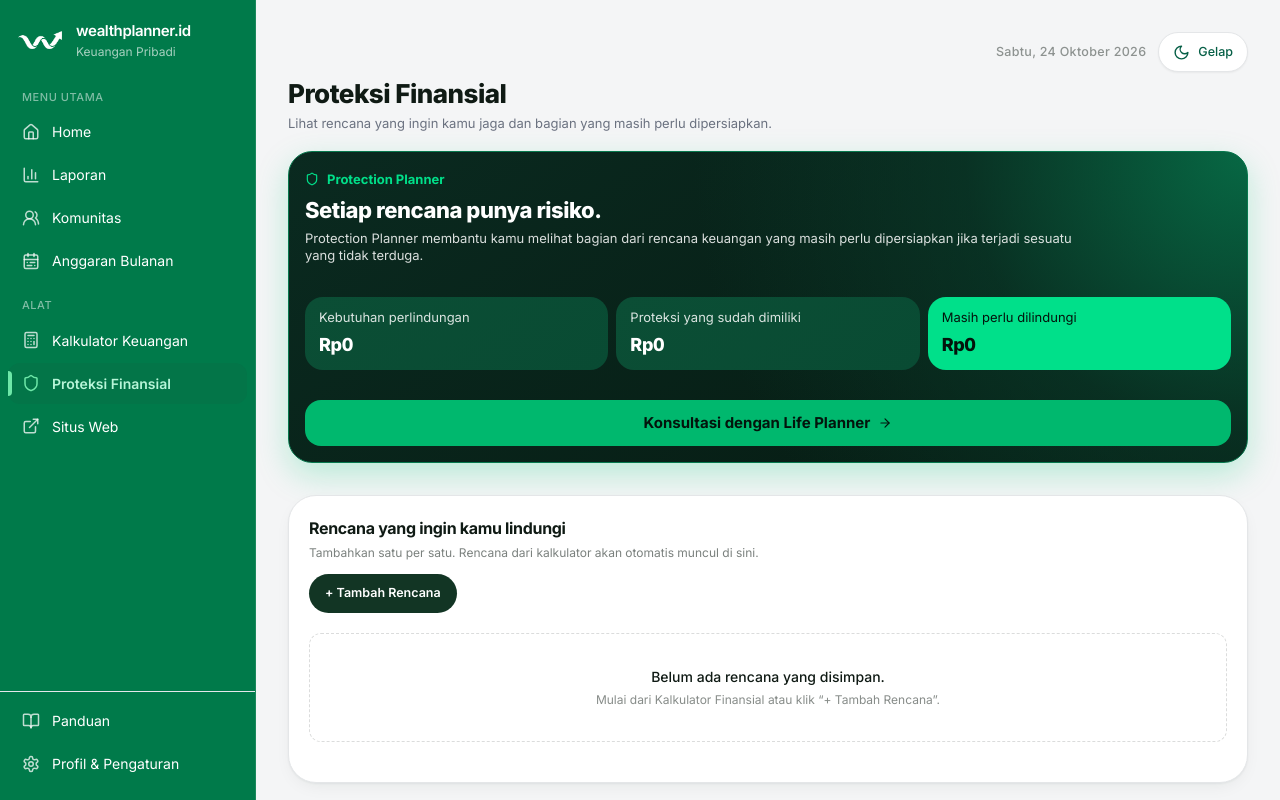
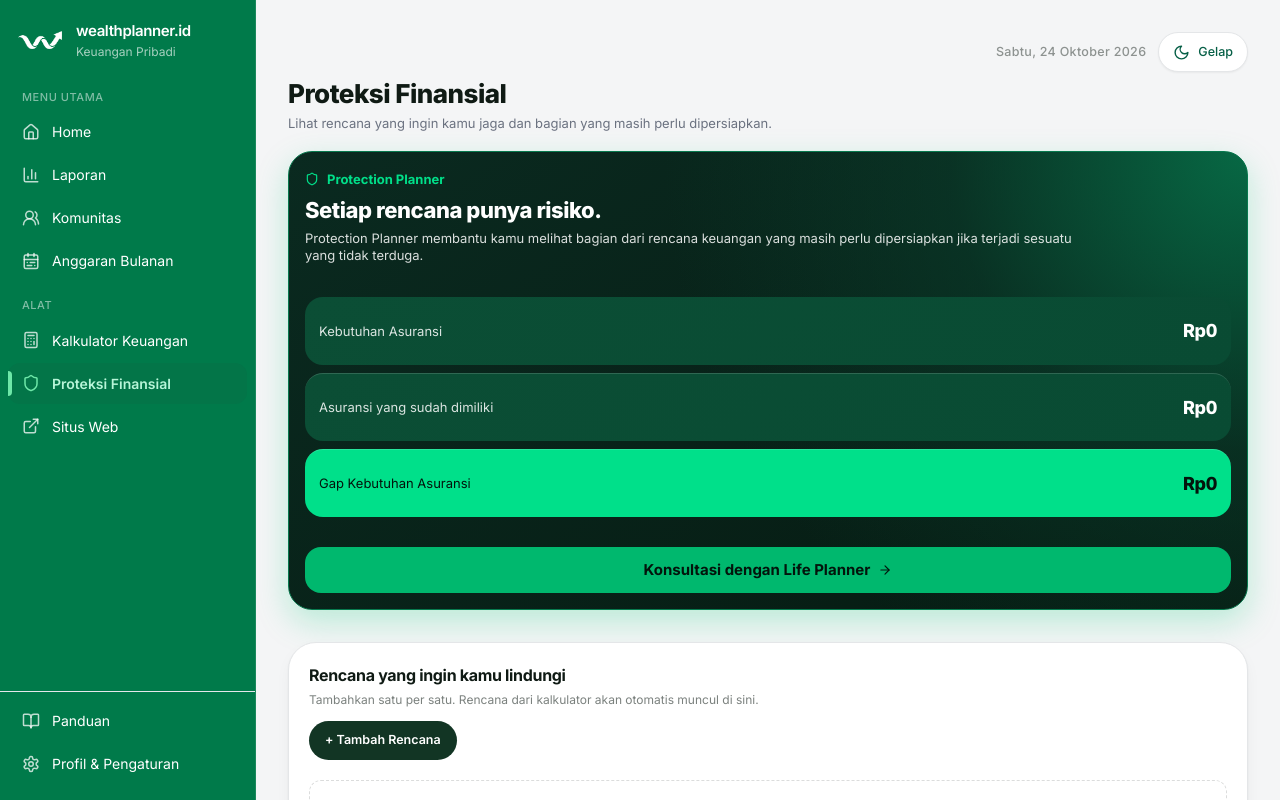
Before and after one commit to jasminework2023/personal-wealthplanner, a React (Vite) app: page /dashboard/protection in a window 1280 px wide. Shown: the top 800 px of the page. Built offline with nearby package versions, Linux system fonts and the light colour scheme; the HTML template or start-up script is replaced by a standard one.

Commit message:
Stack main protection summary stats vertically

```diff
--- a/src/pages/FinancialProtection.tsx
+++ b/src/pages/FinancialProtection.tsx
@@ -130,7 +130,7 @@ export function FinancialProtection() {
     <Card className="protection-hero overflow-hidden !border !border-[#07794E] !p-4">
       <div className="flex flex-col gap-5">
         <div><div className="mb-0 inline-flex items-center gap-2 rounded-full bg-transparent px-0 py-0 text-[13px] font-bold text-[#00E08A]"><Shield size={14}/> Protection Planner</div><h2 className="protection-hero-title mt-[6px] text-[22px] font-extrabold leading-[1.15] tracking-[-0.02em] text-white">Setiap rencana punya risiko.</h2><p className="protection-hero-description mt-[6px] max-w-3xl text-[13px] leading-[1.35] text-white/85">Protection Planner membantu kamu melihat bagian dari rencana keuangan yang masih perlu dipersiapkan jika terjadi sesuatu yang tidak terduga.</p></div>
-        <div className="protection-stats mt-3 grid grid-cols-3 gap-2"><div className="min-w-0 rounded-[18px] p-3"><p className="text-[13px] leading-tight text-white/85">Kebutuhan perlindungan</p><p className="num mt-1.5 text-[18px] font-extrabold text-white">{formatCompact(totalProtectionNeed)}</p></div><div className="min-w-0 rounded-[18px] p-3"><p className="text-[13px] leading-tight text-white/85">Proteksi yang sudah dimiliki</p><p className="num mt-1.5 text-[18px] font-extrabold text-white">{formatCompact(totalExisting)}</p></div><div className="min-w-0 rounded-[18px] p-3"><p className="text-[13px] leading-tight text-[#03140C]">Masih perlu dilindungi</p><p className="num mt-1.5 text-[18px] font-extrabold text-[#03140C]">{formatCompact(totalNeed)}</p></div></div>
+        <div className="protection-stats mt-3 flex flex-col divide-y divide-white/15"><div className="flex items-center justify-between gap-4 py-3"><p className="min-w-0 text-[13px] leading-tight text-white/85">Kebutuhan Asuransi</p><p className="num shrink-0 text-right text-[18px] font-extrabold text-white">{formatCompact(totalProtectionNeed)}</p></div><div className="flex items-center justify-between gap-4 py-3"><p className="min-w-0 text-[13px] leading-tight text-white/85">Asuransi yang sudah dimiliki</p><p className="num shrink-0 text-right text-[18px] font-extrabold text-white">{formatCompact(totalExisting)}</p></div><div className="flex items-center justify-between gap-4 rounded-[14px] bg-[#00E08A] px-3 py-3"><p className="min-w-0 text-[13px] leading-tight font-medium text-[#03140C]">Gap Kebutuhan Asuransi</p><p className="num shrink-0 text-right text-[18px] font-extrabold text-[#03140C]">{formatCompact(totalNeed)}</p></div></div>
         <div className="flex"><a href="https://www.wealthplanner.id/konsultasiasuransi" target="_blank" rel="noreferrer" className="protection-cta inline-flex h-[46px] w-full items-center justify-center gap-2 rounded-[16px] px-5 text-[15px] font-bold text-[#03140C]">Konsultasi dengan Life Planner <ArrowRight size={14}/></a></div>
       </div>
     </Card>
```
